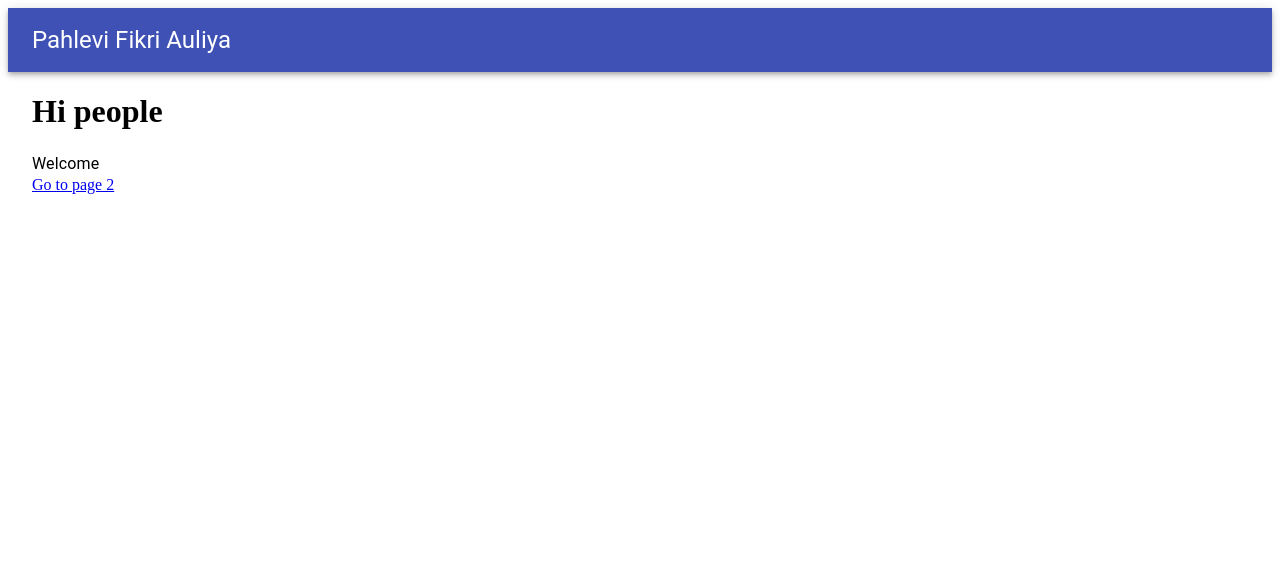
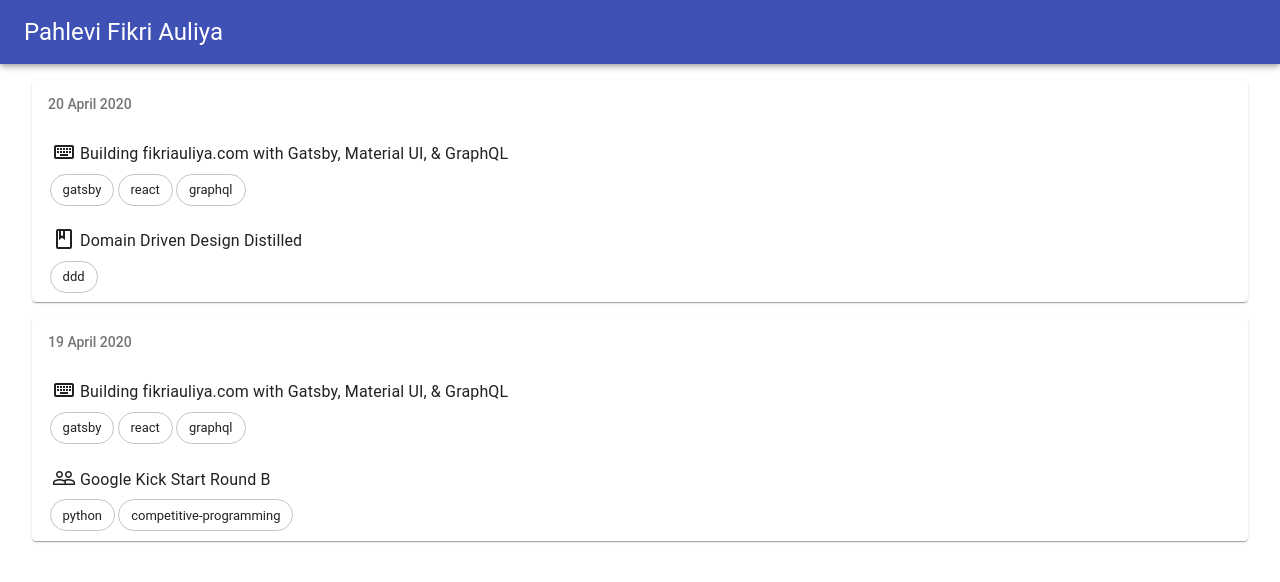
Before and after one commit to fikriauliya/fikriauliya, a Gatsby site: page / in a window 1280 px wide. Built offline with nearby package versions, Linux system fonts and the light colour scheme; Gatsby itself is replaced by a stand-in of ours.

Commit message:
Use material-ui, first release

```diff
--- a/gatsby-config.js
+++ b/gatsby-config.js
@@ -8,14 +8,24 @@ module.exports = {
     `gatsby-plugin-react-helmet`,
     {
       resolve: `gatsby-source-filesystem`,
-      options: {
+      options:
+      {
         name: `images`,
         path: `${__dirname}/src/images`,
       },
     },
+    {
+      resolve: `gatsby-source-filesystem`,
+      options:
+      {
+        name: `learnings`,
+        path: `${__dirname}/src/learnings`,
+      }
+    },
     `gatsby-transformer-sharp`,
     `gatsby-plugin-sharp`,
     `gatsby-plugin-material-ui`,
+    `gatsby-transformer-remark`,
     {
       resolve: `gatsby-plugin-manifest`,
       options: {
--- a/package.json
+++ b/package.json
@@ -19,6 +19,7 @@
     "gatsby-plugin-react-helmet": "^3.2.2",
     "gatsby-plugin-sharp": "^2.5.3",
     "gatsby-source-filesystem": "^2.2.2",
+    "gatsby-transformer-remark": "^2.7.3",
     "gatsby-transformer-sharp": "^2.4.3",
     "prop-types": "^15.7.2",
     "react": "^16.12.0",
--- a/src/components/layout.js
+++ b/src/components/layout.js
@@ -7,11 +7,19 @@
 
 import React from "react"
 import PropTypes from "prop-types"
+import { makeStyles } from '@material-ui/core/styles';
 import { useStaticQuery, graphql } from "gatsby"
 import AppBar from '@material-ui/core/AppBar';
 import Toolbar from '@material-ui/core/Toolbar';
+import Box from '@material-ui/core/Box';
 import Container from '@material-ui/core/Container';
 import Typography from '@material-ui/core/Typography';
+
+const useStyles = makeStyles((theme) => ({
+  container: {
+    marginTop: `${theme.spacing(10)}px`,
+  }
+}))
 
 const Layout = ({ children }) => {
   const data = useStaticQuery(graphql`
@@ -24,19 +32,20 @@ const Layout = ({ children }) => {
     }
   `)
 
+  const classes = useStyles()
   return (
-    <>
-      <AppBar position="static">
+    <Box className={classes.root}>
+      <AppBar position="fixed">
         <Toolbar>
           <Typography variant="h5">
             {data.site.siteMetadata.title}
           </Typography>
         </Toolbar>
       </AppBar>
-      <Container fixed>
+      <Container fixed className={classes.container}>
         {children}
       </Container>
-    </>
+    </Box>
   )
 }
 
--- /dev/null
+++ b/src/components/learning.js
@@ -0,0 +1,93 @@
+import React from "react"
+import { useStaticQuery, graphql } from "gatsby"
+import { makeStyles } from '@material-ui/core/styles';
+import List from '@material-ui/core/List';
+import Paper from '@material-ui/core/Paper';
+import Grid from '@material-ui/core/Grid';
+import Card from '@material-ui/core/Card';
+import Chip from '@material-ui/core/Chip';
+import Divider from '@material-ui/core/Divider';
+import ListItem from '@material-ui/core/ListItem';
+import ListItemText from '@material-ui/core/ListItemText';
+import ListSubheader from '@material-ui/core/ListSubheader';
+import { BookOutlined as ReadIcon,
+  OndemandVideo as WatchIcon,
+  PeopleOutline as CompeteIcon,
+  KeyboardOutlined as CodeIcon,
+} from '@material-ui/icons';
+
+const useStyles = makeStyles((theme) => ({
+  icon: {
+    margin: theme.spacing(0.5)
+  },
+  paper: {
+    margin: `${theme.spacing(2)}px auto`,
+  },
+  chip: {
+    margin: theme.spacing(0.2)
+  }
+}));
+
+const Learning = () => {
+  const data = useStaticQuery(graphql`
+    query {
+      allMarkdownRemark(sort: {fields: frontmatter___date, order: DESC}) {
+          totalCount
+          edges {
+            node {
+              id
+              frontmatter {
+                date(formatString: "DD MMMM YYYY")
+                title
+                learnings {
+                  title
+                  tags
+                  taskType
+                }
+              }
+              excerpt
+            }
+          }
+        }
+      }
+  `)
+
+  const classes = useStyles()
+
+  const Icon = (taskType) => {
+    const mapping = { "code": <CodeIcon/>, "read": <ReadIcon/>,
+      "watch": <WatchIcon/>, "compete": <CompeteIcon/>}
+    return mapping[taskType]
+  }
+
+  return <List className={classes.root} subheader={<li />}>
+      {data.allMarkdownRemark.edges.map((edge) => (
+        <Paper className={classes.paper}>
+          <ListSubheader disableSticky>
+            {edge.node.frontmatter.date}
+          </ListSubheader>
+          {edge.node.frontmatter.learnings.map((learning) => (
+            <ListItem key={`${learning.title}`}>
+              <Grid container direction="column">
+                  <Grid item>
+                    <Grid container alignItems="center">
+                      <Grid item className={classes.icon}>
+                        {Icon(learning.taskType)}
+                      </Grid>
+                      <Grid item>
+                        <ListItemText primary={learning.title} />
+                      </Grid>
+                    </Grid>
+                  </Grid>
+                  <Grid item>
+                    {learning.tags.map((tag) => ( <Chip className={classes.chip} label={tag} variant="outlined"/>))}
+                  </Grid>
+              </Grid>
+            </ListItem>
+          ))}
+        </Paper>
+      ))}
+    </List>
+}
+
+export default Learning
--- /dev/null
+++ b/src/learnings/2020-04-19.md
@@ -0,0 +1,10 @@
+---
+date: "2020-04-19"
+learnings:
+- title: Building fikriauliya.com with Gatsby, Material UI, & GraphQL
+  tags: ["gatsby", "react", "graphql"]
+  taskType: code
+- title: Google Kick Start Round B
+  tags: ["python", "competitive-programming"]
+  taskType: compete
+---
--- /dev/null
+++ b/src/learnings/2020-04-20.md
@@ -0,0 +1,10 @@
+---
+date: "2020-04-20"
+learnings:
+- title: Building fikriauliya.com with Gatsby, Material UI, & GraphQL
+  tags: ["gatsby", "react", "graphql"]
+  taskType: code
+- title: "Domain Driven Design Distilled"
+  tags: ["ddd"]
+  taskType: read
+---
--- a/src/pages/index.js
+++ b/src/pages/index.js
@@ -5,12 +5,12 @@ import Layout from "../components/layout"
 import SEO from "../components/seo"
 import {Typography} from '@material-ui/core';
 
+import Learning from "../components/learning"
+
 const IndexPage = () => (
   <Layout>
     <SEO title="Home" />
-    <h1>Hi people</h1>
-    <Typography variant="body1">Welcome</Typography>
-    <Link to="/page-2/">Go to page 2</Link>
+    <Learning/>
   </Layout>
 )
 
```
Also changed, not shown: 1 other file.
